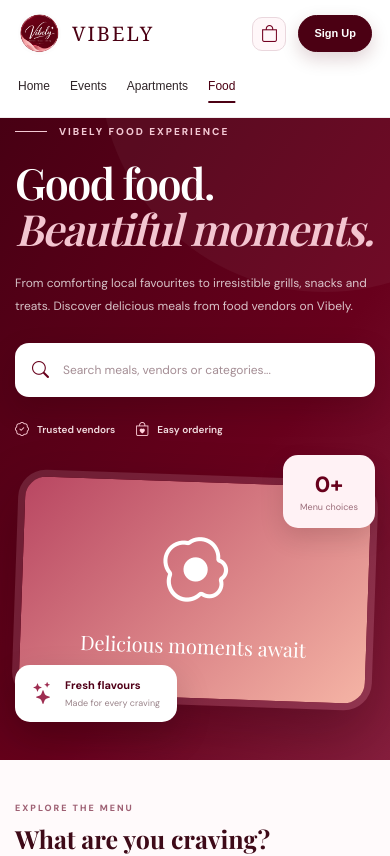
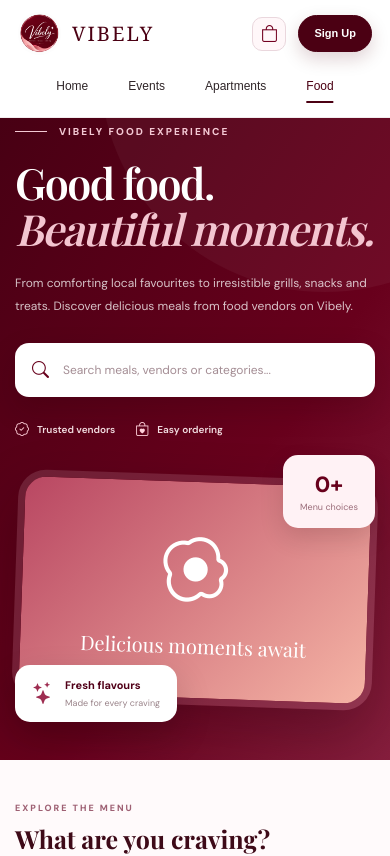
Before and after one commit to abideenolabisi23-bcee/eventbookingsystem, a React (Vite) app in the folder client/: page /food in a window 390 px wide. Shown: the top 856 px of the page. Built offline with nearby package versions, Linux system fonts and the light colour scheme; no server answers; a web font is replaced by a local one.

Commit message:
fix: update WhatsApp contact link in Footer and enhance navbar responsiveness for mobile devices

```diff
--- a/client/src/component/Footer.jsx
+++ b/client/src/component/Footer.jsx
@@ -127,7 +127,7 @@ const Footer = () => {
   </a>
 
   <a
-    href="https://wa.me/2347030699097?text=Hello%20Vibely%2C%20I%20need%20assistance%20with%20a%20booking."
+    href="https://wa.me/2348157880215?text=Hello%20Vibely%2C%20I%20need%20assistance%20with%20a%20booking."
     target="_blank"
     rel="noopener noreferrer"
   >
--- a/client/src/styles/navbar.css
+++ b/client/src/styles/navbar.css
@@ -415,3 +415,27 @@ body {
     font-size: 17px;
   }
 }
+
+@media (max-width: 600px) {
+  .vibely-navbar-links {
+    justify-content: center;
+    gap: 25px;
+    width: 100%;
+    overflow-x: auto;
+  }
+
+  .vibely-navbar-links a {
+    flex-shrink: 0;
+  }
+}
+
+@media (max-width: 600px) {
+  body:has(.vibely-navbar-links a[href="/events"].active)
+    .vibely-navbar-links,
+  body:has(.vibely-navbar-links a[href="/apartments"].active)
+    .vibely-navbar-links,
+  body:has(.vibely-navbar-links a[href="/food"].active)
+    .vibely-navbar-links {
+    gap: 40px;
+  }
+}
```
